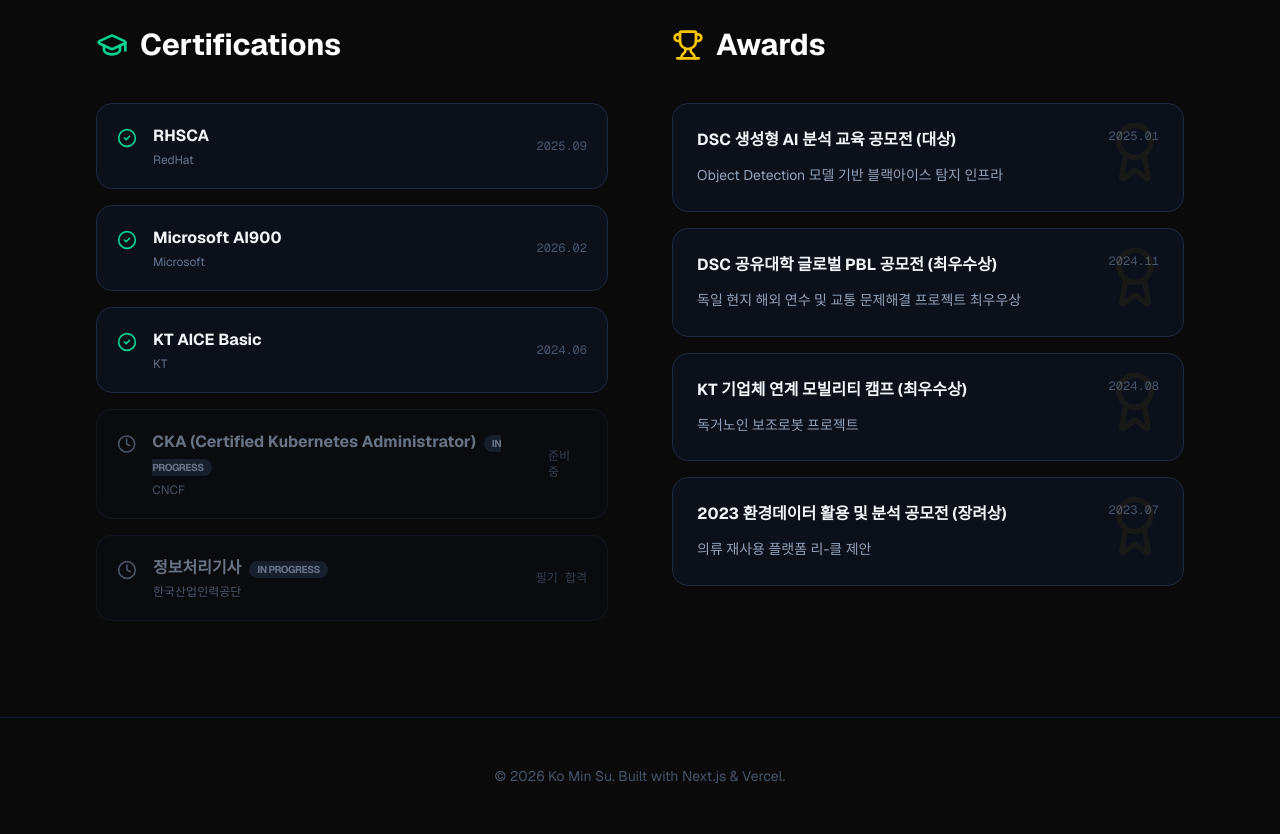
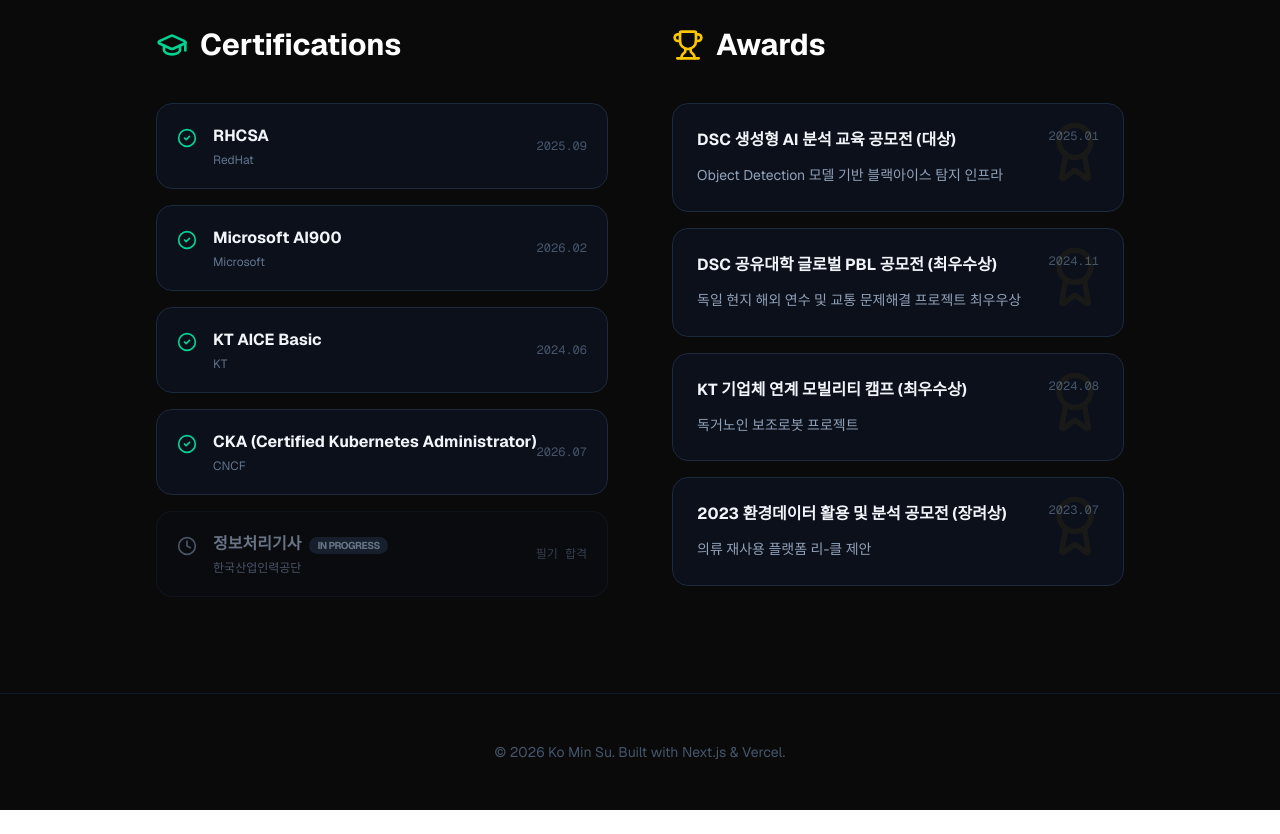
Before and after one commit to FakePhDKo/My_Portfolio, a Next.js app: page / in a window 1280 px wide. Shown: the part 940-1774 px from the top of the page. After the commit the page ends 1750 px from the top, so only its background shows below. Built offline with nearby package versions, Linux system fonts and the light colour scheme.

Commit message:
오탈자 수정 및 cka 자격증 업데이트

```diff
--- a/app/page.tsx
+++ b/app/page.tsx
@@ -26,10 +26,10 @@ const PROJECTS = [
 
 const ACHIEVEMENTS = {
   certifications: [
-    { title: "RHSCA", date: "2025.09", org: "RedHat" },
+    { title: "RHCSA", date: "2025.09", org: "RedHat" },
     { title: "Microsoft AI900", date: "2026.02", org: "Microsoft" },
     { title: "KT AICE Basic", date: "2024.06", org: "KT" },
-    { title: "CKA (Certified Kubernetes Administrator)", date: "준비 중", org: "CNCF", status: "preparing" },
+    { title: "CKA (Certified Kubernetes Administrator)", date: "2026.07", org: "CNCF"},
     { title: "정보처리기사", date: "필기 합격", org: "한국산업인력공단", status: "preparing" },
   ],
   awards: [
```
